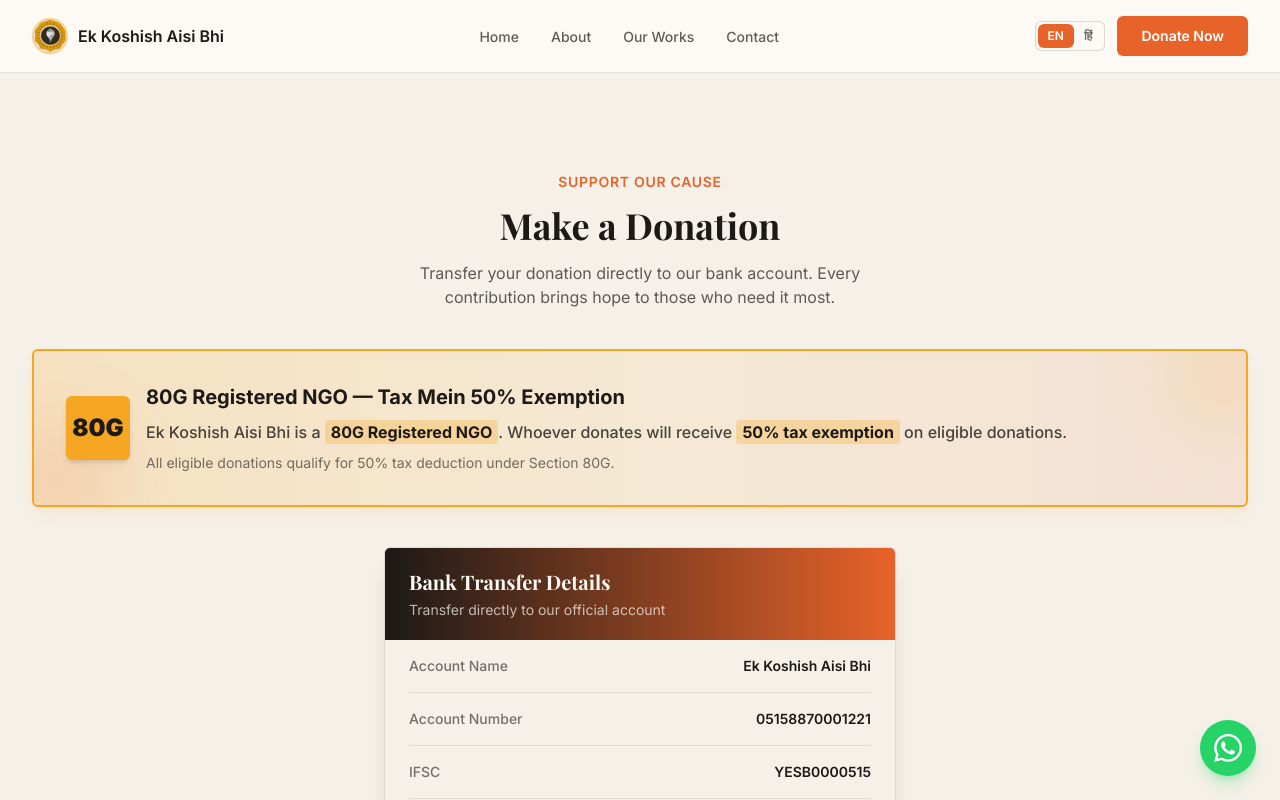
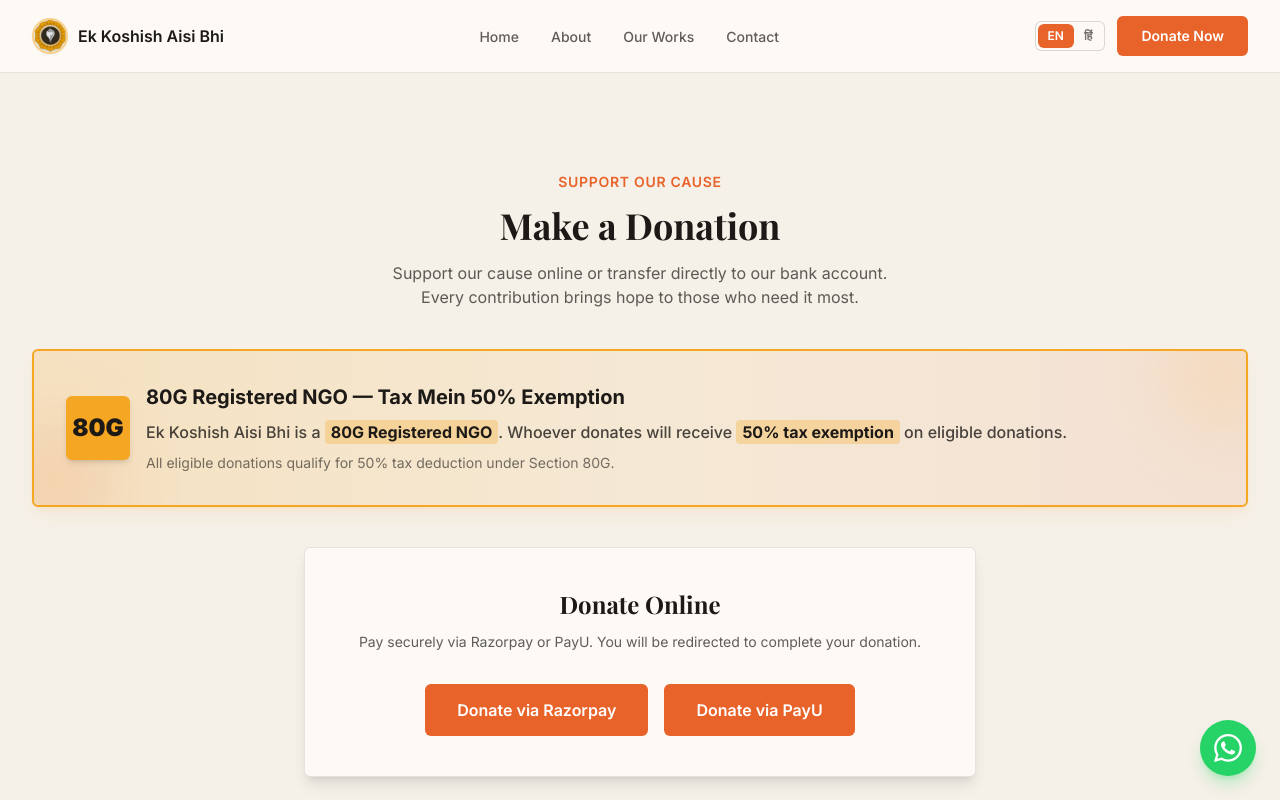
Before and after one commit to ri-ty/ek-koshish-ngo, a Next.js app: page /donate in a window 1280 px wide. Shown: the top 800 px of the page. Built offline with nearby package versions, Linux system fonts and the light colour scheme; a web font is replaced by a local one.

Commit message:
add donation buttons

```diff
--- a/app/donate/page.tsx
+++ b/app/donate/page.tsx
@@ -2,7 +2,7 @@ import DonateContent from "@/components/content/DonateContent";
 
 export const metadata = {
   title: "Donate | Ek Koshish Aisi Bhi",
-  description: "Support Ek Koshish Aisi Bhi through bank transfer. 80G registered — donors get 50% tax exemption.",
+  description: "Support Ek Koshish Aisi Bhi online via Razorpay or PayU, or through bank transfer. 80G registered — donors get 50% tax exemption.",
 };
 
 export default function DonatePage() {
--- a/components/content/DonateContent.tsx
+++ b/components/content/DonateContent.tsx
@@ -5,6 +5,9 @@ import DonateCard from "@/components/DonateCard";
 import FadeIn from "@/components/FadeIn";
 import TaxExemptionBanner from "@/components/TaxExemptionBanner";
 import { useLanguage } from "@/context/LanguageContext";
+
+const RAZORPAY_URL = "https://razorpay.me/@ekkoshishaisibhi2207";
+const PAYU_URL = "https://payu.in/pay/37FDB9F91CA3621862A5454E13EC5956";
 
 export default function DonateContent() {
   const { t } = useLanguage();
@@ -22,6 +25,37 @@ export default function DonateContent() {
           </FadeIn>
 
           <TaxExemptionBanner className="mb-10" />
+
+          <FadeIn delay={0.1}>
+            <div className="mx-auto mb-12 max-w-2xl rounded-md border border-foreground/10 bg-ivory p-8 shadow-lg sm:p-10">
+              <h2 className="text-center text-2xl font-bold">{t.donate.onlineTitle}</h2>
+              <p className="mt-3 text-center text-sm text-foreground/70">{t.donate.onlineDesc}</p>
+
+              <div className="mt-8 flex flex-col gap-4 sm:flex-row sm:justify-center">
+                <a
+                  href={RAZORPAY_URL}
+                  target="_blank"
+                  rel="noopener noreferrer"
+                  className="btn-primary inline-flex w-full items-center justify-center px-8 py-3.5 text-base sm:w-auto"
+                >
+                  {t.donate.razorpay}
+                </a>
+                <a
+                  href={PAYU_URL}
+                  target="_blank"
+                  rel="noopener noreferrer"
+                  className="btn-primary inline-flex w-full items-center justify-center px-8 py-3.5 text-base sm:w-auto"
+                >
+                  {t.donate.payu}
+                </a>
+              </div>
+            </div>
+          </FadeIn>
+
+          <p className="mb-8 text-center text-sm font-semibold uppercase tracking-wide text-foreground/50">
+            {t.donate.orBankTransfer}
+          </p>
+
           <DonateCard />
         </div>
       </section>
--- a/lib/i18n/en.ts
+++ b/lib/i18n/en.ts
@@ -84,7 +84,12 @@ export const en = {
   donate: {
     label: "Support Our Cause",
     title: "Make a Donation",
-    desc: "Transfer your donation directly to our bank account. Every contribution brings hope to those who need it most.",
+    desc: "Support our cause online or transfer directly to our bank account. Every contribution brings hope to those who need it most.",
+    onlineTitle: "Donate Online",
+    onlineDesc: "Pay securely via Razorpay or PayU. You will be redirected to complete your donation.",
+    razorpay: "Donate via Razorpay",
+    payu: "Donate via PayU",
+    orBankTransfer: "Or transfer directly to our bank account",
     bankTitle: "Bank Transfer Details",
     bankSubtitle: "Transfer directly to our official account",
     accountName: "Account Name",
--- a/lib/i18n/hi.ts
+++ b/lib/i18n/hi.ts
@@ -86,7 +86,12 @@ export const hi: Translations = {
   donate: {
     label: "हमारे उद्देश्य का समर्थन करें",
     title: "दान करें",
-    desc: "अपना दान सीधे हमारे बैंक खाते में स्थानांतरित करें। हर योगदान उन लोगों के लिए आशा लाता है जिन्हें इसकी सबसे अधिक आवश्यकता है।",
+    desc: "ऑनलाइन दान करें या सीधे हमारे बैंक खाते में स्थानांतरित करें। हर योगदान उन लोगों के लिए आशा लाता है जिन्हें इसकी सबसे अधिक आवश्यकता है।",
+    onlineTitle: "ऑनलाइन दान करें",
+    onlineDesc: "Razorpay या PayU के माध्यम से सुरक्षित रूप से भुगतान करें। दान पूरा करने के लिए आपको पुनर्निर्देशित किया जाएगा।",
+    razorpay: "Razorpay से दान करें",
+    payu: "PayU से दान करें",
+    orBankTransfer: "या सीधे हमारे बैंक खाते में स्थानांतरित करें",
     bankTitle: "बैंक हस्तांतरण विवरण",
     bankSubtitle: "सीधे हमारे आधिकारिक खाते में स्थानांतरित करें",
     accountName: "खाता नाम",
```
